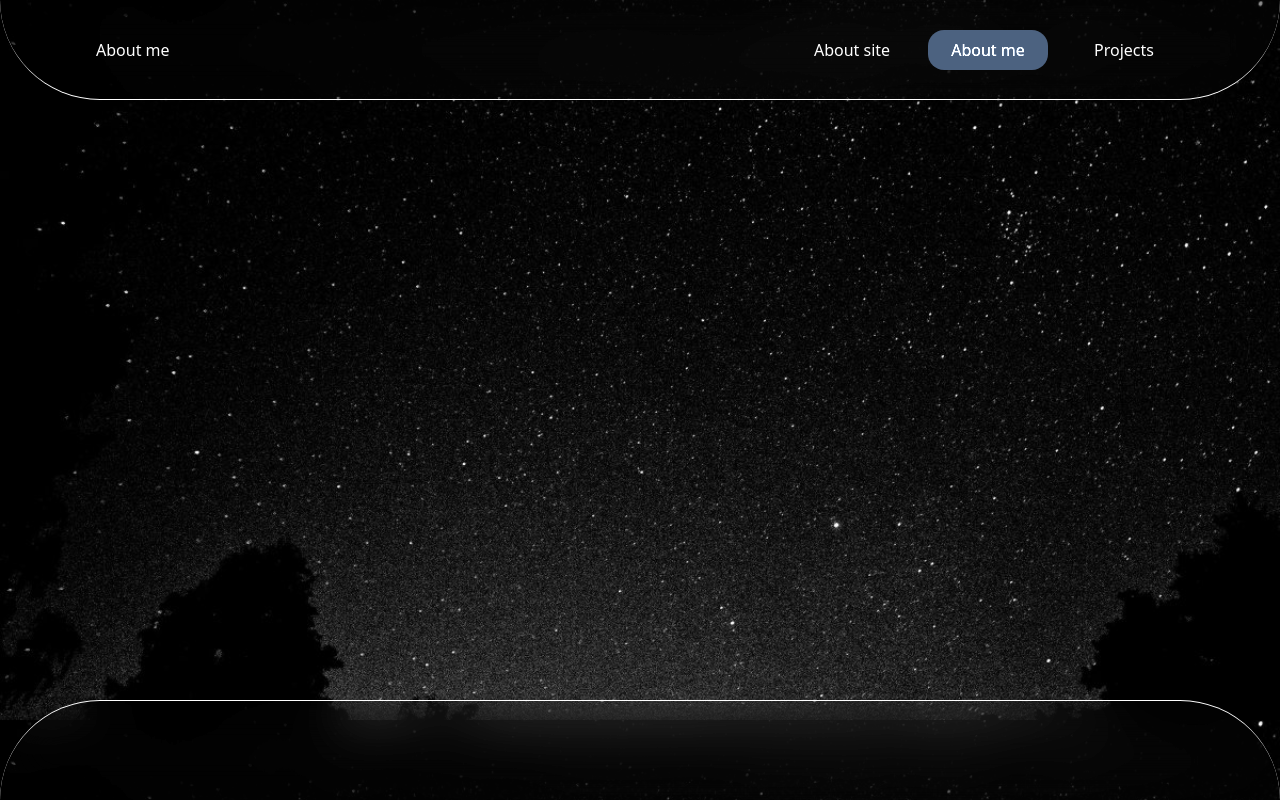
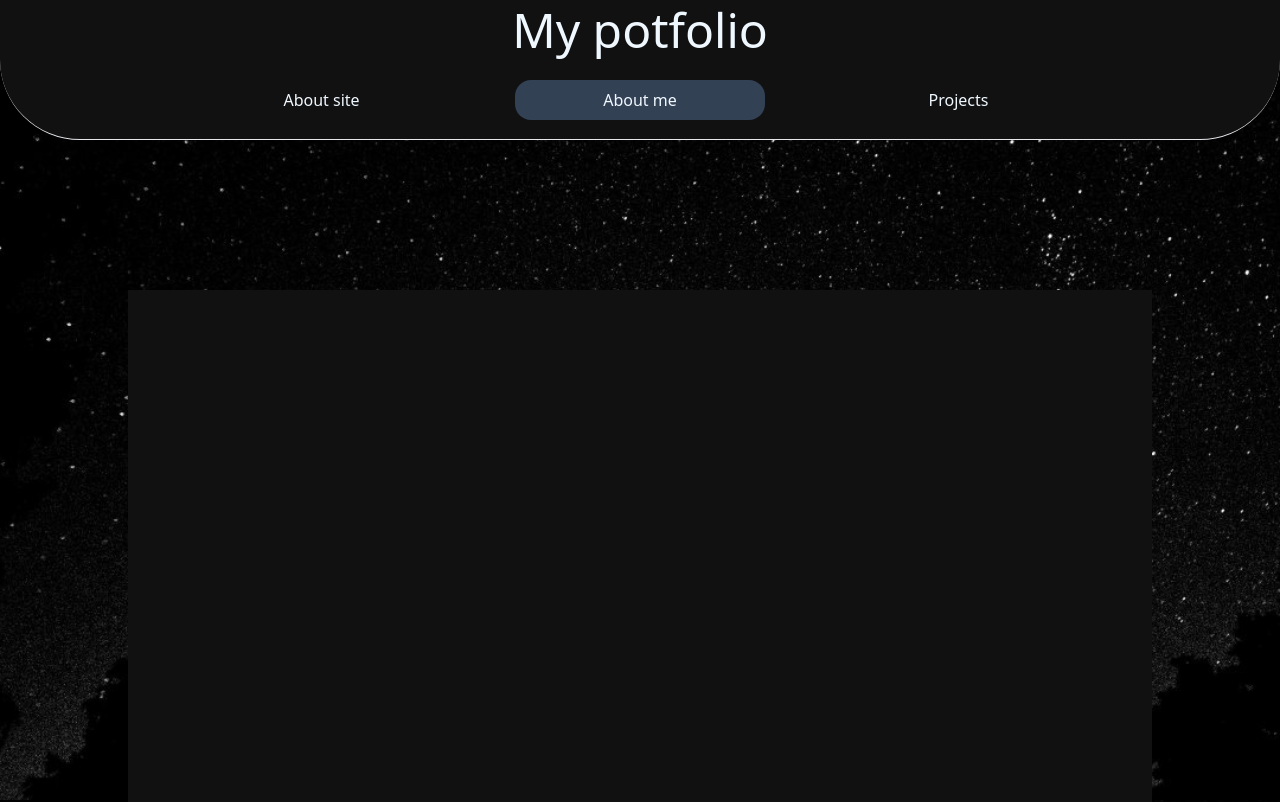
Before and after one commit to mejzerVitaliy/My_Portfolio, a Next.js app: page /aboutMe in a window 1280 px wide. Shown: the top 802 px of the page. Built offline with nearby package versions, Linux system fonts and the light colour scheme.

Commit message:
Added Navbar

```diff
--- a/src/app/aboutMe/page.tsx
+++ b/src/app/aboutMe/page.tsx
@@ -1,16 +1,22 @@
-import Footer from "@/components/molecules/Footer/Footer";
-import Header from "@/components/molecules/Header/Header";
+import Portfolio from "@/components/organisms/Portfolio";
+import Footer from "@/components/templates/Footer/Footer";
+import Header from "@/components/templates/Header/Header";
+import Navbar from "@/components/templates/Navbar/Navbar";
 import { Metadata } from "next";
 
 export const metadata: Metadata = {
-    title: 'Portfolio | About Me',
-    description: 'This is page about me',
+  title: "Portfolio | About Me",
+  description: "This is page about me",
 };
 
 export default function AboutMePage() {
     return (
-        <main className="flex flex-col items-center justify-center">
-            <Header title="About me" selectedPage="aboutMe"/>
+        <main className="relative flex flex-col items-center justify-center">
+            <Header />
+            <Navbar selectedPage="aboutMe" />
+
+            <Portfolio />
+
             <Footer />
         </main>
     );
--- a/src/app/page.tsx
+++ b/src/app/page.tsx
@@ -1,13 +1,19 @@
-"use client"
-import Footer from "@/components/molecules/Footer/Footer";
-import Header from "@/components/molecules/Header/Header";
+"use client";
+import Footer from "@/components/templates/Footer/Footer";
+import Navbar from "@/components/templates/Navbar/Navbar";
+import Portfolio from "@/components/organisms/Portfolio";
 import { ReduxProvider } from "@/store/providers";
+import Header from "@/components/templates/Header/Header";
 
-export default function AboutPage() {
+export default function PortfolioPage() {
     return (
         <ReduxProvider>
-            <main className="flex flex-col items-center justify-center">
-                <Header title="About Portfolio" selectedPage="/"/>
+            <main className="relative flex flex-col items-center justify-center">
+                <Header />
+                <Navbar selectedPage="/" />
+
+                <Portfolio />
+
                 <Footer />
             </main>
         </ReduxProvider>
--- a/src/app/projects/page.tsx
+++ b/src/app/projects/page.tsx
@@ -1,16 +1,22 @@
-import Footer from "@/components/molecules/Footer/Footer";
-import Header from "@/components/molecules/Header/Header";
+import Portfolio from "@/components/organisms/Portfolio";
+import Footer from "@/components/templates/Footer/Footer";
+import Header from "@/components/templates/Header/Header";
+import Navbar from "@/components/templates/Navbar/Navbar";
 import { Metadata } from "next";
 
 export const metadata: Metadata = {
-    title: 'Portfolio | Projects',
-    description: 'This is page about my projects',
+  title: "Portfolio | Projects",
+  description: "This is page about my projects",
 };
 
 export default function ProjectsPage() {
     return (
-        <main className="flex flex-col items-center justify-center">
-            <Header title="My Projects" selectedPage="projects"/>
+        <main className="relative flex flex-col items-center justify-center">
+            <Header />
+            <Navbar selectedPage="projects" />
+
+            <Portfolio />
+
             <Footer />
         </main>
     );
--- a/src/components/molecules/Header/Header.tsx
+++ /dev/null
@@ -1,33 +0,0 @@
-import Link from 'next/link'
-import React from 'react'
-
-interface HeaderProps{
-    title: string,
-    selectedPage: string
-}
-
-const Header: React.FC<HeaderProps> = ({title, selectedPage}) => {
-    return (
-        <header className='w-full h-[100px] fixed top-0 grid place-items-center rounded-b-full blured border-b '>
-            <section className=' w-[85%] h-full flex justify-between items-center'>
-                <h1>{title}</h1>
-
-                <ul className='flex justify-between gap-[16px]'>
-                    <li >
-                        <Link className={`hover:bg-slate-900 w-[120px] h-[40px] grid place-content-center rounded-[16px] ${selectedPage === '/' && 'bg-slate-700'}`} href={'/'}>About site</Link>
-                    </li>
-
-                    <li >
-                        <Link className={`hover:bg-slate-900 w-[120px] h-[40px] grid place-content-center rounded-[16px] ${selectedPage === 'aboutMe' && 'bg-slate-700'}`} href={'/aboutMe'}>About me</Link>
-                    </li>
-
-                    <li >
-                        <Link className={`hover:bg-slate-900 w-[120px] h-[40px] grid place-content-center rounded-[16px] ${selectedPage === 'projects' && 'bg-slate-700'}`} href={'/projects'}>Projects</Link>
-                    </li>
-                </ul>
-            </section>
-        </header>
-    )
-}
-
-export default Header
--- /dev/null
+++ b/src/components/organisms/Portfolio.tsx
@@ -0,0 +1,11 @@
+import React from 'react'
+
+const Portfolio: React.FC = () => {
+    return (
+        <main className=" w-[80%] h-[2000px] my-[150px] bg-[#111]">
+
+        </main>
+    )
+}
+
+export default Portfolio
--- a/src/components/molecules/Footer/Footer.tsx
+++ b/src/components/templates/Footer/Footer.tsx
@@ -2,7 +2,7 @@ import React from 'react'
 
 const Footer: React.FC = () => {
     return (
-        <footer className='w-full h-[100px] fixed bottom-0 rounded-t-full blured border-t '>
+        <footer className='w-full h-[100px] absolute bottom-0 rounded-t-full blured border-t '>
 
         </footer>
     )
--- /dev/null
+++ b/src/components/templates/Header/Header.tsx
@@ -0,0 +1,11 @@
+import React from 'react'
+
+const Header:React.FC = () => {
+    return (
+        <header className=" sticky top-[-100px] z-20 w-full h-[60px] flex items-center justify-center bg-[#111]">
+            <h1 className="text-[48px]">My potfolio</h1>
+        </header>
+    )
+}
+
+export default Header
--- /dev/null
+++ b/src/components/templates/Navbar/Navbar.tsx
@@ -0,0 +1,30 @@
+import Link from 'next/link'
+import React from 'react'
+
+interface NavbarProps{
+    selectedPage: string
+}
+
+const Navbar: React.FC<NavbarProps> = ({selectedPage}) => {
+    return (
+        <nav className='w-full h-[80px] sticky top-0 z-10 flex justify-center rounded-b-full bg-[#111] border-b '>
+            <section className=' w-[80%] h-full grid place-items-center '>
+                <ul className='w-full flex justify-evenly '>
+                    <li >
+                        <Link className={`hover:bg-slate-900 transition-colors  w-[250px] h-[40px] grid place-content-center rounded-[16px] ${selectedPage === '/' && 'bg-slate-700'}`} href={'/'}>About site</Link>
+                    </li>
+
+                    <li >
+                        <Link className={`hover:bg-slate-900 transition-colors w-[250px] h-[40px] grid place-content-center rounded-[16px] ${selectedPage === 'aboutMe' && 'bg-slate-700'}`} href={'/aboutMe'}>About me</Link>
+                    </li>
+
+                    <li >
+                        <Link className={`hover:bg-slate-900 transition-colors w-[250px] h-[40px] grid place-content-center rounded-[16px] ${selectedPage === 'projects' && 'bg-slate-700'}`} href={'/projects'}>Projects</Link>
+                    </li>
+                </ul>
+            </section>
+        </nav>
+    )
+}
+
+export default Navbar
--- a/src/styles/globals.css
+++ b/src/styles/globals.css
@@ -13,6 +13,7 @@ body {
     height: 100%;
     background-image: url('../assets/background.jpg');
     background-size: cover;
+    background-attachment: fixed;
     color: aliceblue;
 }
 
```
